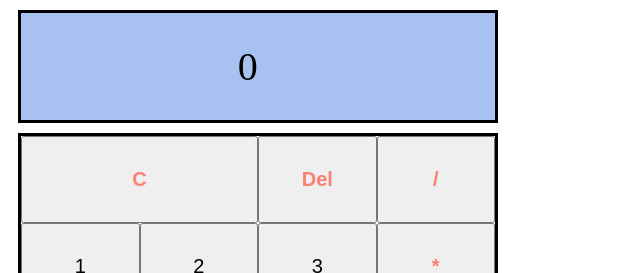
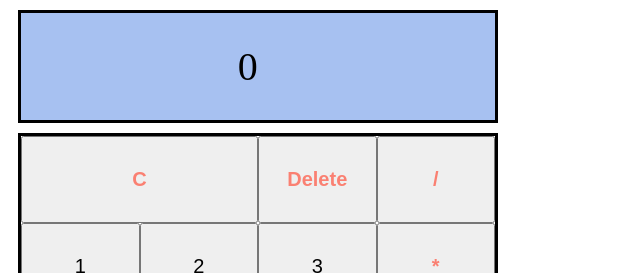
Before and after one commit to Omarmasri-91/simple-calculator, a plain HTML site: page index.html in a window 1280 px wide. Shown: the top 273 px of the page, 0-640 px from the left. Drawn offline with Linux system fonts and the light colour scheme.

Commit message:
fixing Delete key

```diff
--- a/index.html
+++ b/index.html
@@ -60,7 +60,7 @@
                     <button key="/" class="button-operator">/</button>
                 </div>
                 <div id="del">
-                    <button key="Delete" class="button-operator">Del</button>
+                    <button key="Delete" class="button-operator">Delete</button>
                 </div>
                 <div id="equal">
                     <button key="Enter" class="button-operator">=</button>
```
